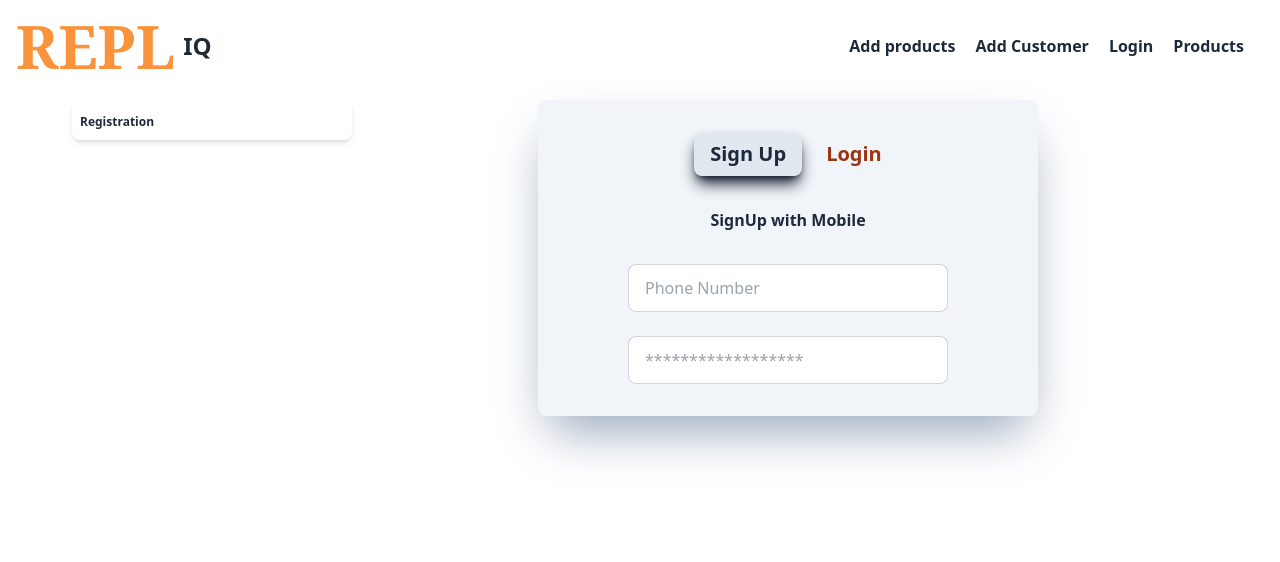
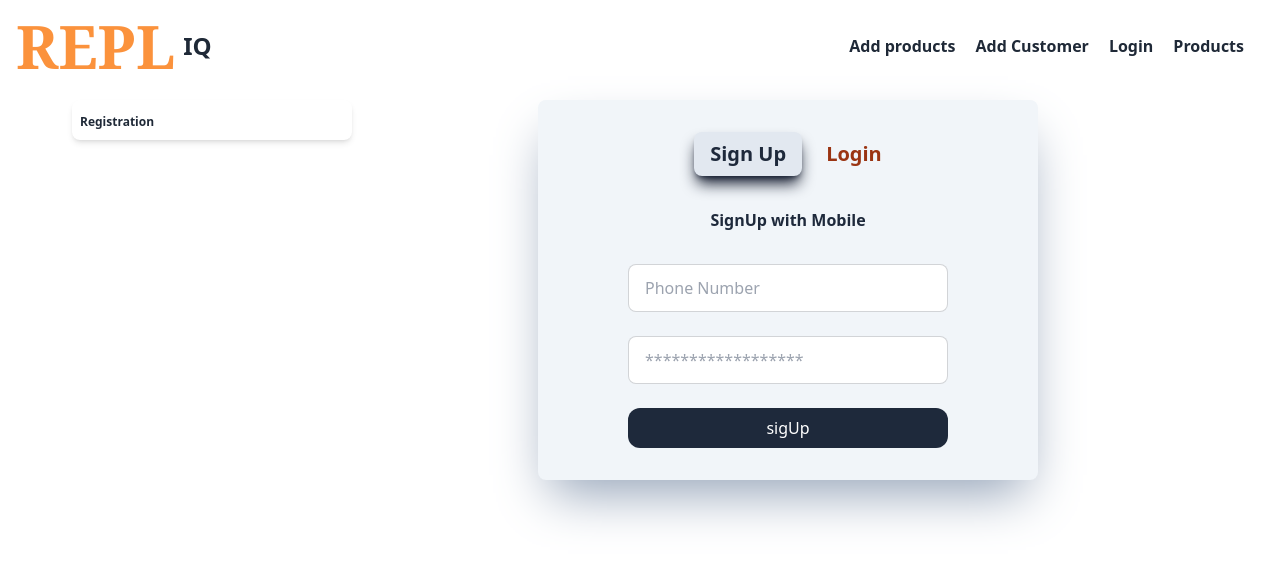
Before and after one commit to sakibhasan-24/repliq, a React (Vite) app: page /container/registration/signup in a window 1280 px wide. Shown: the top 562 px of the page. Built offline with nearby package versions, Linux system fonts and the light colour scheme.

Commit message:
signUp and login functionality

```diff
--- a/src/App.jsx
+++ b/src/App.jsx
@@ -6,6 +6,7 @@ export default function App() {
   return (
     <div>
       <RouterProvider router={router} />
+      <ToastContainer />
     </div>
   );
 }
--- a/src/pages/registration/Login.jsx
+++ b/src/pages/registration/Login.jsx
@@ -1,22 +1,57 @@
-import React from "react";
+import React, { useState } from "react";
 
+import bcryptjs from "bcryptjs";
+import { toast } from "react-toastify";
 export default function Login() {
+  const [phoneNumber, setPhoneNumber] = useState("");
+  const [password, setPassword] = useState("");
+  const [error, setError] = useState("");
+  const [loading, setLoading] = useState(false);
+
+  const userDetails = JSON.parse(sessionStorage.getItem("userInfo"));
+  const handleLogin = async (e) => {
+    e.preventDefault();
+    setLoading(true);
+    const validPassword = bcryptjs.compareSync(password, userDetails.password);
+    if (!validPassword) {
+      toast.error("Invalid Credentials");
+      setLoading(false);
+      return;
+    }
+    if (phoneNumber !== userDetails.phoneNumber) {
+      toast.error("Invalid Credentials");
+      setLoading(false);
+      return;
+    }
+    // save for some action(redux)
+  };
   return (
     <div className="w-full">
       <h1 className="text-center my-8 text-slate-800 font-semibold">
         Login with Mobile
       </h1>
       <div className="">
-        <form className="flex flex-col gap-6 items-center justify-center">
+        <form
+          onSubmit={handleLogin}
+          className="flex flex-col gap-6 items-center justify-center"
+        >
           <input
             type="text"
             placeholder="Phone Number"
             className="input input-bordered w-full max-w-xs"
+            onChange={(e) => setPhoneNumber(e.target.value)}
           />
           <input
             type="password"
             placeholder="******************"
             className="input input-bordered w-full max-w-xs"
+            onChange={(e) => setPassword(e.target.value)}
+          />
+          <input
+            type="submit"
+            disabled={loading}
+            value={loading ? "loading....." : "login"}
+            className="w-full max-w-xs py-2 rounded-xl cursor-pointer bg-slate-800 text-white hover:bg-slate-700 transition-all duration-300"
           />
         </form>
       </div>
--- a/src/pages/registration/SignUp.jsx
+++ b/src/pages/registration/SignUp.jsx
@@ -1,22 +1,106 @@
-import React from "react";
+import React, { useState } from "react";
+import bcryptjs from "bcryptjs";
+import Swal from "sweetalert2";
+import { useNavigate } from "react-router-dom";
+import { toast } from "react-toastify";
+export default function SignUp() {
+  const [phoneNumber, setPhoneNumber] = useState("");
+  const [password, setPassword] = useState("");
+  const [error, setError] = useState("");
+  const [loading, setLoading] = useState(false);
 
-export default function SignUp() {
+  const navigate = useNavigate();
+  const profilePicture =
+    "https://encrypted-tbn0.gstatic.com/images?q=tbn:ANd9GcTfTAFxRa7QIR39ejo9tL0zH0-EadbkcrziSSrdA5IrHEGIDfAFZybEvaukbxyHCy4lXJI&usqp=CAU";
+  const handleFormSubmit = async (e) => {
+    e.preventDefault();
+    setLoading(true);
+
+    if (password.length < 6) {
+      setError("Password must be at least 6 characters long");
+      return;
+    }
+    const hashedPassword = await bcryptjs.hash(password, 10);
+    // console.log(hashedPassword);
+
+    if (phoneNumber.length !== 11) {
+      setError("Please enter a valid phone number");
+      console.log("length");
+      setLoading(false);
+      return;
+    }
+    const phoneNumberRegex = /^(013|017|018|019|015|016)\d{8}$/;
+
+    // Validate the phone number
+    if (!phoneNumberRegex.test(phoneNumber)) {
+      toast.error("Only Number is valid");
+      setError("Please enter a valid Bangladeshi phone number");
+      setLoading(false);
+      return;
+    }
+
+    if (
+      phoneNumber.startsWith("013") ||
+      phoneNumber.startsWith("017") ||
+      phoneNumber.startsWith("018") ||
+      phoneNumber.startsWith("019") ||
+      phoneNumber.startsWith("015") ||
+      phoneNumber.startsWith("016")
+    ) {
+      const userInfo = {
+        phoneNumber,
+        password: hashedPassword,
+        profilePicture,
+        createdAt: new Date(),
+      };
+      // console.log(userInfo);
+      const user = sessionStorage.setItem("userInfo", JSON.stringify(userInfo));
+
+      Swal.fire({
+        icon: "success",
+        title: "Successfully SignUp",
+        showConfirmButton: false,
+        timer: 1500,
+      });
+      setError("");
+      setLoading(false);
+      navigate("/container/registration/login");
+    } else {
+      setError("Please enter a valid phone number");
+    }
+  };
+  // console.log(phoneNumber);
   return (
     <div className="w-full">
       <h1 className="text-center my-8 text-slate-800 font-semibold">
         SignUp with Mobile
       </h1>
       <div className="">
-        <form className="flex flex-col gap-6 items-center justify-center">
+        <form
+          onSubmit={handleFormSubmit}
+          className="flex flex-col gap-6 items-center justify-center"
+        >
           <input
             type="text"
             placeholder="Phone Number"
             className="input input-bordered w-full max-w-xs"
+            // onChange={(e)=>{console.log(e.target.value)}
+            onChange={(e) => setPhoneNumber(e.target.value)}
+            required
+            maxLength={11}
           />
           <input
+            required
             type="password"
             placeholder="******************"
             className="input input-bordered w-full max-w-xs"
+            onChange={(e) => setPassword(e.target.value)}
+          />
+          <input
+            type="submit"
+            disabled={loading}
+            value={loading ? "loading....." : "sigUp"}
+            className="w-full max-w-xs py-2 rounded-xl cursor-pointer bg-slate-800 text-white hover:bg-slate-700 transition-all duration-300"
           />
         </form>
       </div>
```
